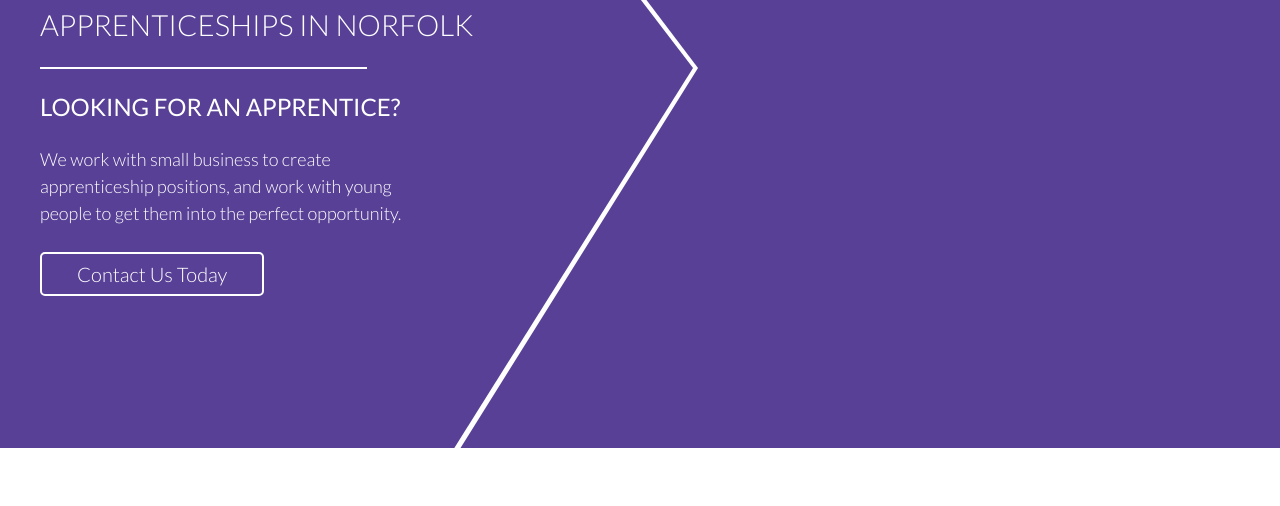
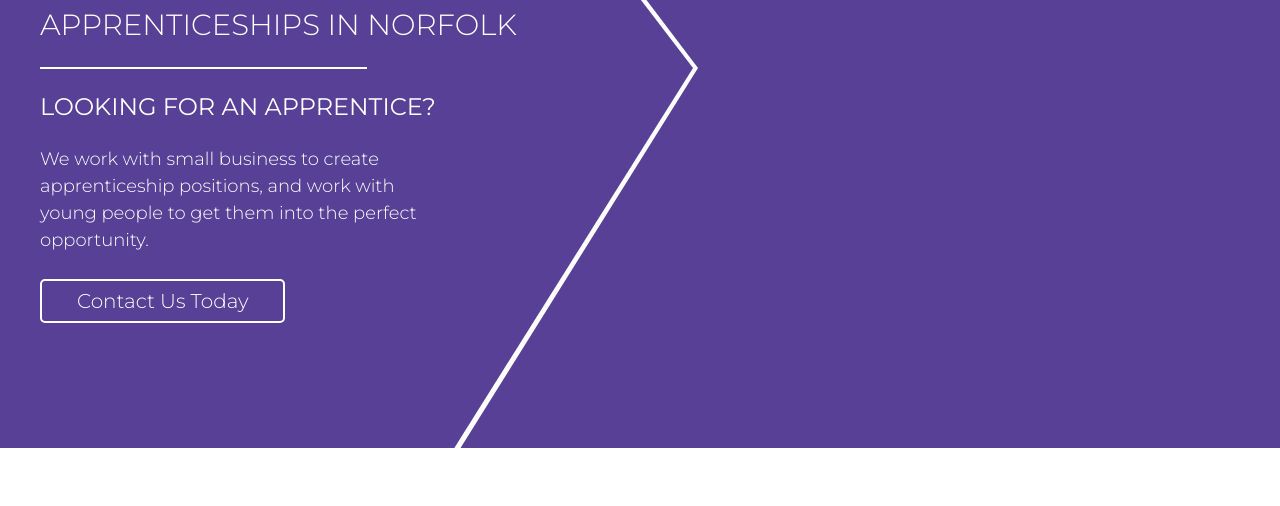
Before and after one commit to jackbate/Inspire-norfolk-pairs-project, a plain HTML site: page index.html in a window 1280 px wide. Shown: the part 294-800 px from the top of the page. Drawn offline with Linux system fonts and the light colour scheme.

Commit message:
Updated typeface

```diff
--- a/index.html
+++ b/index.html
@@ -13,7 +13,7 @@
 
     <!-- Set fonts from Google Fonts API -->
     <link rel="preconnect" href="https://fonts.gstatic.com">
-    <link rel="stylesheet" href="https://fonts.googleapis.com/css2?family=Lato:wght@300;400;700&display=swap">
+    <link rel="stylesheet" href="https://fonts.googleapis.com/css2?family=Montserrat:wght@300;400;500;600&display=swap">
 
     <!-- Normalize stylesheet -->
     <link rel="stylesheet" href="css/normalize.css">
--- a/scss/style.scss
+++ b/scss/style.scss
@@ -7,8 +7,7 @@
 //==============================
 
 body {
-  font-family: 'Lato', sans-serif;  // https://fonts.google.com/specimen/Lato?query=Lato&selection.family=Lato:wght@300;400;700
-  font-size  : 16px;
+  font-family: 'Montserrat', sans-serif;
   overflow   : auto;                // Prevents horizontal scroll bar in IE
 }
 
```
Also changed, not shown: about.html (+1 -1 lines), contact.html (+1 -1 lines), services.html (+1 -1 lines), testimonials.html (+1 -1 lines), css/style.css, scss/partials/_glyphs.scss (added), scss/partials/glyphs.scss (deleted), 1 other file.
